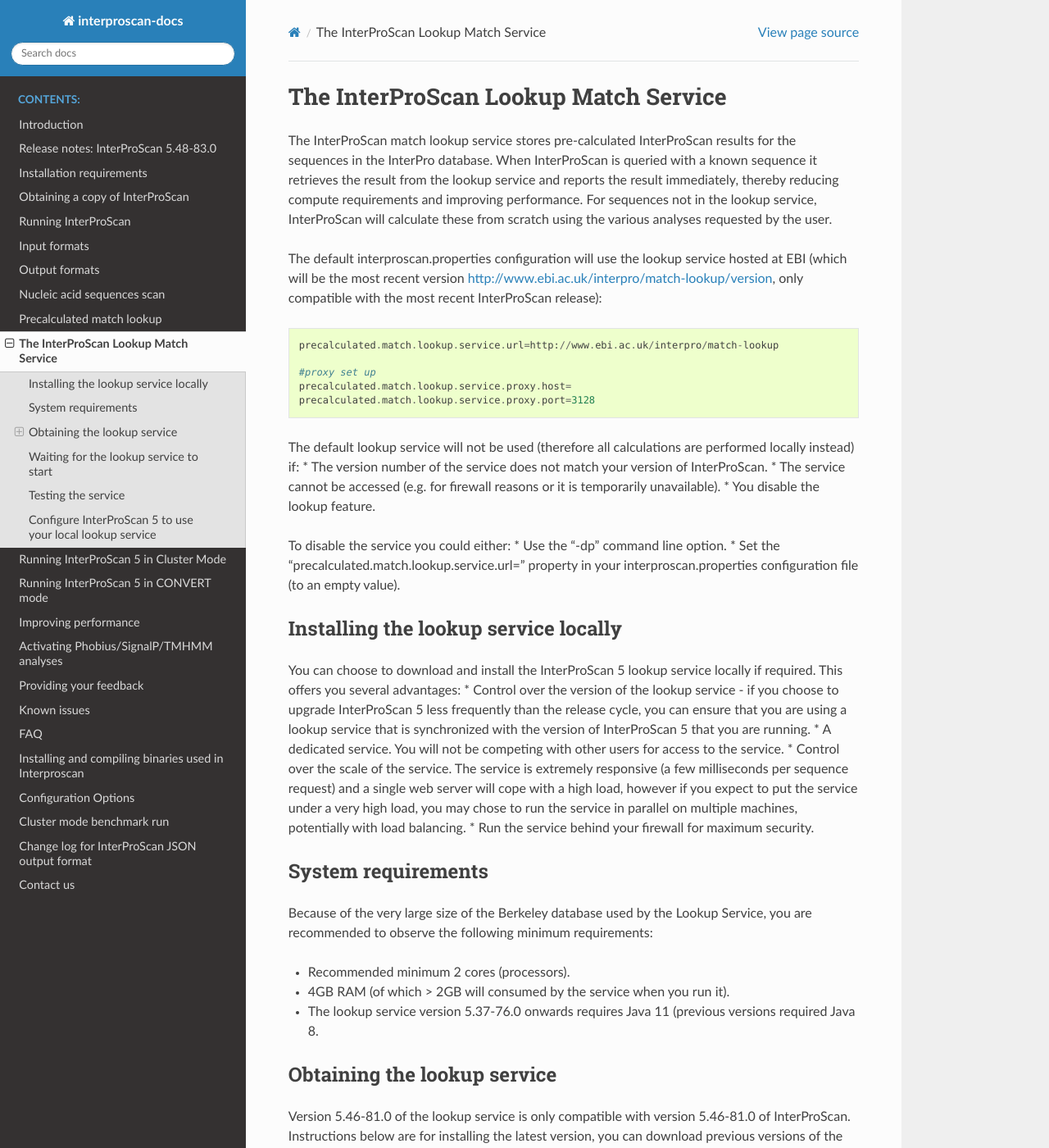
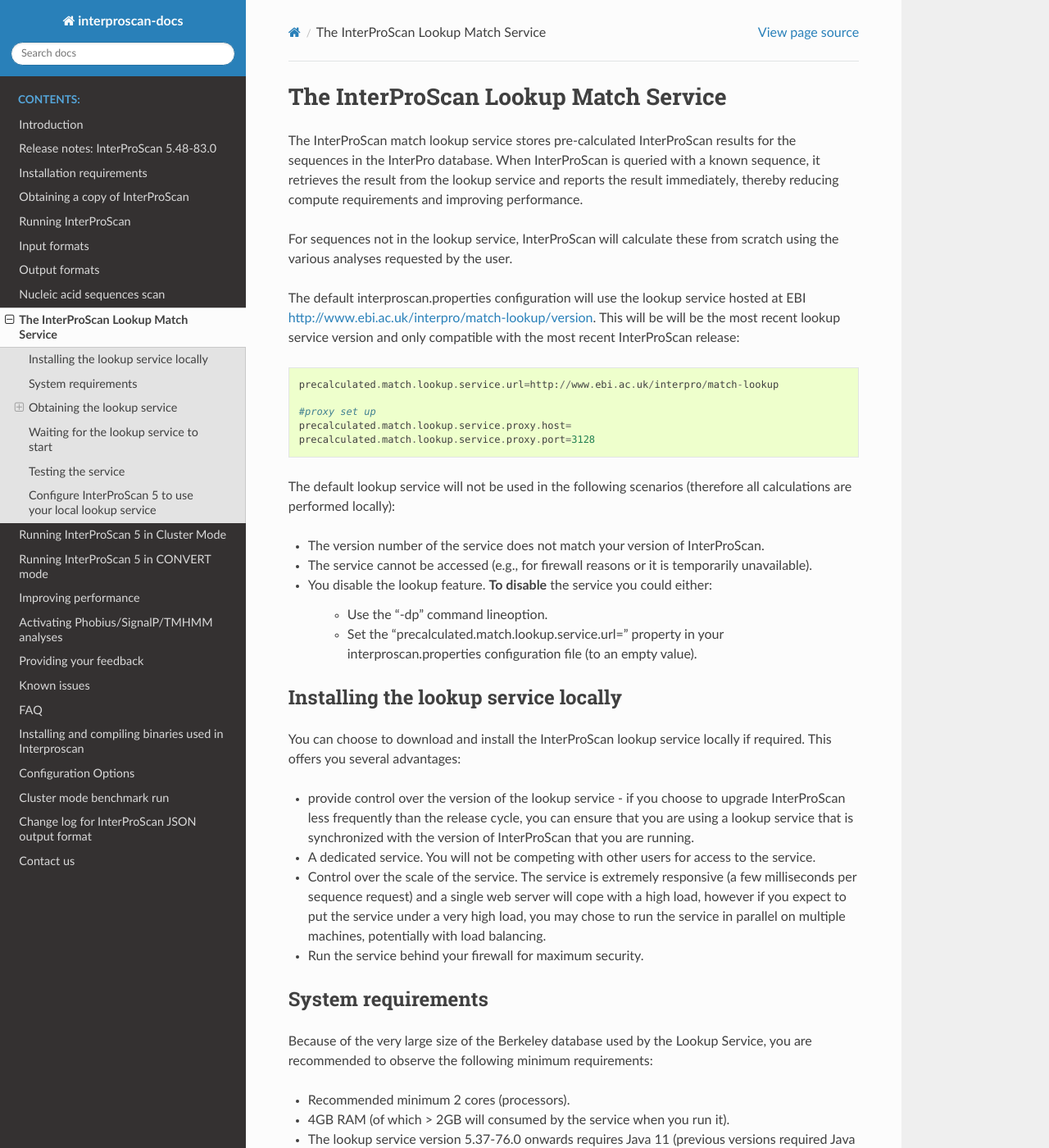
Before and after one commit to ebi-pf-team/interproscan-docs, a Sphinx documentation site: the page built from docs/LocalLookupService.rst, in a window 1280 px wide and 1400 px high. Shown: the whole window at 82% size. Built offline with Sphinx 7.4.7 and the Read the Docs theme 2.0.0, drawn with Linux system fonts in a browser that asks for light colours; some of the changed text lies outside the part shown.

Commit message:
update lookup service versions

```diff
--- a/docs/ImprovingPerformance.rst
+++ b/docs/ImprovingPerformance.rst
@@ -51,6 +51,9 @@
 all or most of the cores. It would be recommended to specify -cpu 30,  as the
 main InterProScan process will always use 1 core.
 
+Each database analysis may also have options to specify how many threads to assign to it, for
+example,  HMMER3 based analyses such as Gene3D have this option. But we dont recommend
+changing the default cpu values for each analysis.
 
 Consider chunking large input files
 -----------------------------------
--- a/docs/LocalLookupService.rst
+++ b/docs/LocalLookupService.rst
@@ -3,16 +3,18 @@
 
 The InterProScan match lookup service stores pre-calculated InterProScan
 results for the sequences in the InterPro database. When InterProScan is
-queried with a known sequence it retrieves the result from the lookup
+queried with a known sequence, it retrieves the result from the lookup
 service and reports the result immediately, thereby reducing compute
-requirements and improving performance. For sequences not in the lookup
+requirements and improving performance.
+
+For sequences not in the lookup
 service, InterProScan will calculate these from scratch using the
 various analyses requested by the user.
 
 The default interproscan.properties configuration will use the lookup
-service hosted at EBI (which will be the most recent version
-http://www.ebi.ac.uk/interpro/match-lookup/version, only compatible with
-the most recent InterProScan release):
+service hosted at EBI http://www.ebi.ac.uk/interpro/match-lookup/version.
+This will be will be the most recent lookup service version and only compatible with
+the most recent InterProScan release:
 
 ::
 
@@ -22,32 +24,26 @@
     precalculated.match.lookup.service.proxy.host=
     precalculated.match.lookup.service.proxy.port=3128
 
-The default lookup service will not be used (therefore all calculations
-are performed locally instead) if: \* The version number of the service
-does not match your version of InterProScan. \* The service cannot be
-accessed (e.g. for firewall reasons or it is temporarily unavailable).
-\* You disable the lookup feature.
+The default lookup service will not be used in the following scenarios (therefore all calculations
+are performed locally):
 
-To disable the service you could either: \* Use the "-dp" command line
-option. \* Set the "precalculated.match.lookup.service.url=" property in
-your interproscan.properties configuration file (to an empty value).
+- The version number of the service does not match your version of InterProScan.
+- The service cannot be accessed (e.g., for firewall reasons or it is temporarily unavailable).
+- You disable the lookup feature. **To disable** the service you could either:
+
+    -  Use the "-dp" command lineoption.
+    -  Set the "precalculated.match.lookup.service.url=" property in your interproscan.properties configuration file (to an empty value).
 
 Installing the lookup service locally
 -------------------------------------
 
-You can choose to download and install the InterProScan 5 lookup service
-locally if required. This offers you several advantages: \* Control over
-the version of the lookup service - if you choose to upgrade
-InterProScan 5 less frequently than the release cycle, you can ensure
-that you are using a lookup service that is synchronized with the
-version of InterProScan 5 that you are running. \* A dedicated service.
-You will not be competing with other users for access to the service. \*
-Control over the scale of the service. The service is extremely
-responsive (a few milliseconds per sequence request) and a single web
-server will cope with a high load, however if you expect to put the
-service under a very high load, you may chose to run the service in
-parallel on multiple machines, potentially with load balancing. \* Run
-the service behind your firewall for maximum security.
+You can choose to download and install the InterProScan lookup service
+locally if required. This offers you several advantages:
+
+- provide control over the version of the lookup service - if you choose to upgrade InterProScan  less frequently than the release cycle, you can ensure that you are using a lookup service that is synchronized with the version of InterProScan that you are running.
+- A dedicated service. You will not be competing with other users for access to the service.
+- Control over the scale of the service. The service is extremely responsive (a few milliseconds per sequence request) and a single web server will cope with a high load, however if you expect to put the service under a very high load, you may chose to run the service in parallel on multiple machines, potentially with load balancing.
+- Run the service behind your firewall for maximum security.
 
 System requirements
 -------------------
--- a/docs/index.rst
+++ b/docs/index.rst
@@ -5,7 +5,7 @@
    You can adapt this file completely to your liking, but it should at least
    contain the root `toctree` directive.
 
-Interproscan5 documentation
+InterProScan documentation
 ===========================
 
 .. toctree::
@@ -20,7 +20,6 @@
    InputFormat
    OutputFormats
    ScanNucleicAcidSeqs
-   PrecalculatedMatchLookup
    LocalLookupService
    ClusterMode
    ConvertMode
```
Also changed, not shown: other parts of docs/LocalLookupService.rst (+13 -13 lines), docs/PrecalculatedMatchLookup.rst (+8 -8 lines).
